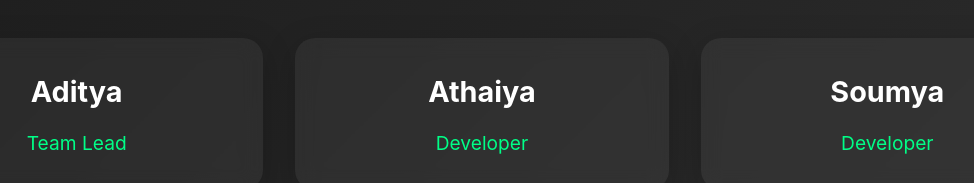
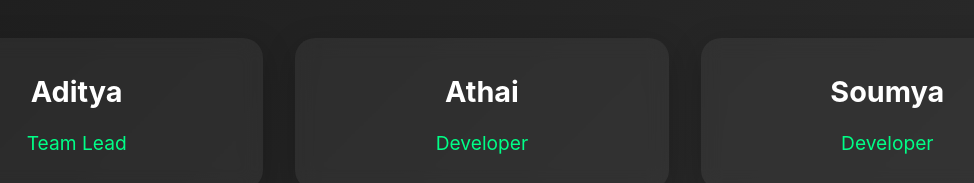
Before and after one commit to Chayanethic/git_quiz_frontend, a React (Vite) app: page /about in a window 1280 px wide. Shown: the part 417-600 px from the top of the page, without its empty margins (158-1132 px from the left). Built offline with nearby package versions, Linux system fonts and the light colour scheme; no server answers.

Commit message:
Update About.tsx name change

```diff
--- a/src/components/About.tsx
+++ b/src/components/About.tsx
@@ -103,7 +103,7 @@ const MemberRole = styled(motion.p)`
 
 const teamMembers = [
   { name: 'Aditya', role: 'Team Lead' },
-  { name: 'Athaiya', role: 'Developer' },
+  { name: 'Athai', role: 'Developer' },
   { name: 'Soumya', role: 'Developer' },
   { name: 'Ankit', role: 'Developer' },
   { name: 'Chayan', role: 'Developer' },
```
